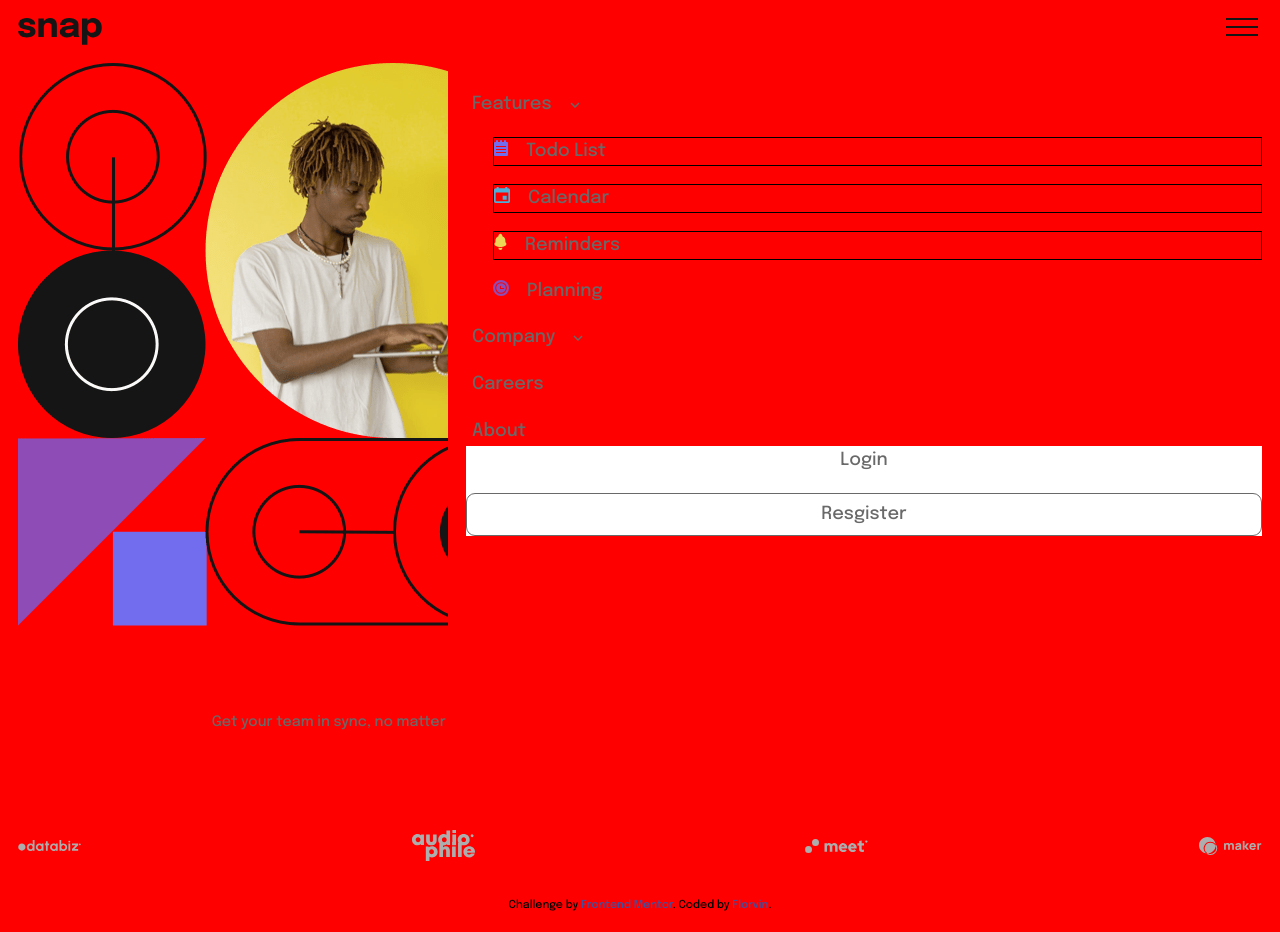
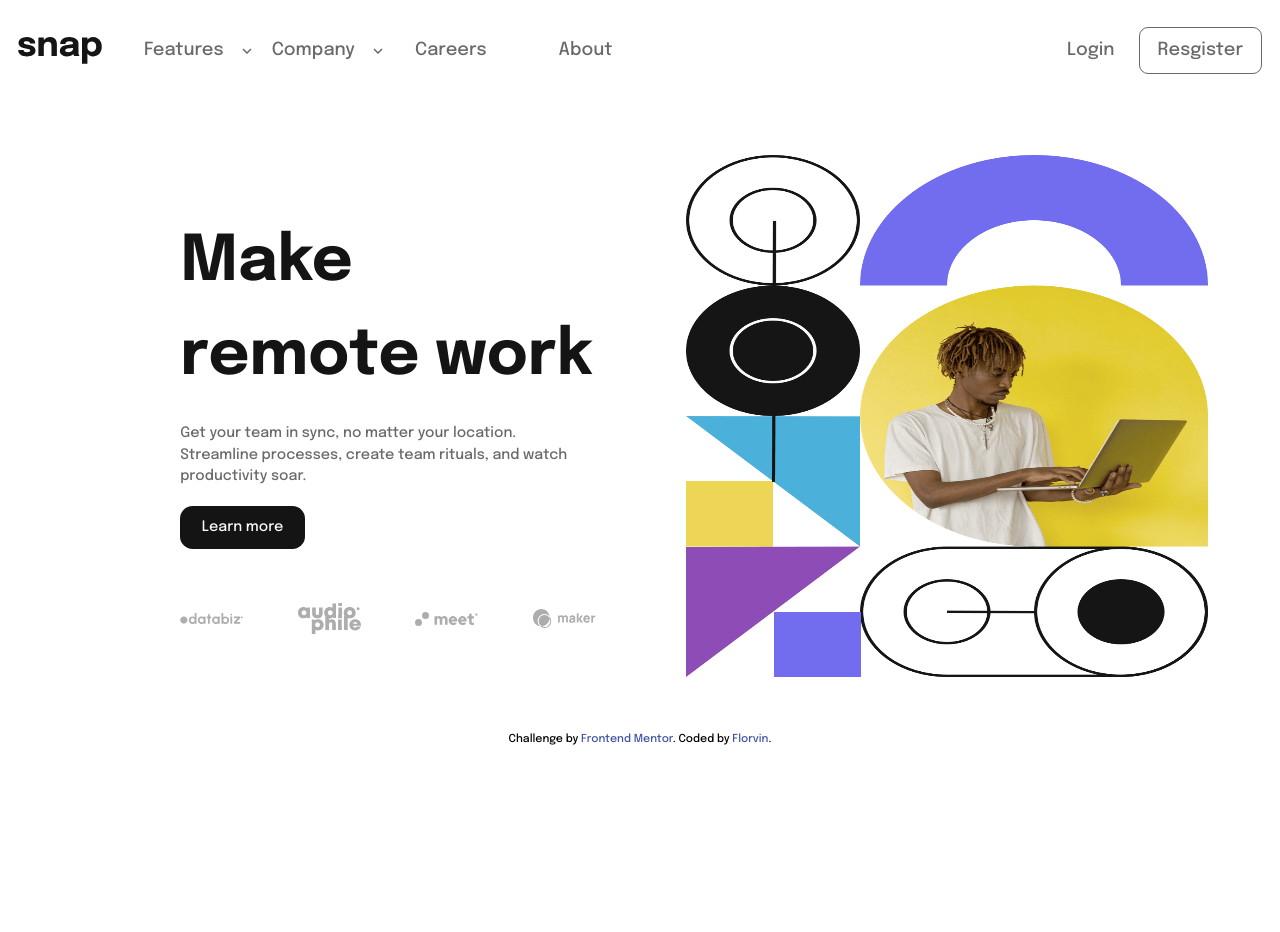
Before and after one commit to Florvin-04/intro-section-with-dropdown-navigation-main, a plain HTML site: page index.html in a window 1280 px wide. After the commit the page ends 800 px from the top, so only its background shows below. Drawn offline with Linux system fonts and the light colour scheme.

Commit message:
Done Challenge by frontendmentor.io

```diff
--- a/index.html
+++ b/index.html
@@ -1,7 +1,7 @@
 <!DOCTYPE html>
 <html lang="en">
   <head>
-    <meta charset="UTF-8" />
+    <met+- a charset="UTF-8" />
     <meta name="viewport" content="width=device-width, initial-scale=1.0" />
     <!-- displays site properly based on user's device -->
 
@@ -11,6 +11,7 @@
     <link href="https://fonts.googleapis.com/css2?family=Epilogue:wght@500;700&display=swap" rel="stylesheet" />
 
     <link rel="stylesheet" href="style.css" />
+    <script src="index.js" defer></script>
     <title>Frontend Mentor | Intro section with dropdown navigation</title>
 
     <!-- Feel free to remove these styles or customise in your own stylesheet 👍 -->
@@ -33,41 +34,52 @@
         <span class="sr-only">menu</span>
       </button>
 
-      <aside class="side-nav">
+      <aside class="side-nav" data-visibility="false">
+        <nav class="main-nav">
+          <div class="list">
             <ul role="list">
               <li class="btn-feature-cont">
                 <button class="features" href="#">Features</button>
                 <div class="down-toggle">
-              <ul role="list">
+                  <ul data-animate-feature="false" class="feature-animation" role="list">
                     <li>
-                  <a class="todo-list" href="#">Todo List</a>
+                      <a class="todo-list feature-list" href="#">Todo List</a>
                     </li>
                     <li>
-                  <a class="calendar" href="#">Calendar</a>
+                      <a class="calendar feature-list" href="#">Calendar</a>
                     </li>
                     <li>
-                  <a class="reminders" href="#">Reminders</a>
+                      <a class="reminders feature-list" href="#">Reminders</a>
                     </li>
                     <li>
-                  <a class="planning" href="#">Planning</a>
+                      <a class="planning feature-list" href="#">Planning</a>
                     </li>
                   </ul>
                 </div>
               </li>
-          <li>
+              <li class="btn-compant-cont">
                 <button class="company" href="#">Company</button>
+                <div class="down-toggle">
+                  <ul role="list" data-animate-company="false" class="company-animation">
+                    <li><a href="#">History</a></li>
+                    <li><a href="#">Our Team</a></li>
+                    <li><a href="#">Blog</a></li>
+                  </ul>
+                </div>
               </li>
               <li>
-            <button href="#">Careers</button>
+                <button class="careers" href="#">Careers</button>
               </li>
               <li>
-            <button href="#">About</button>
+                <button class="about" href="#">About</button>
               </li>
             </ul>
+          </div>
           <div class="side-nav-buttons">
             <button class="login">Login</button>
             <button class="register">Resgister</button>
           </div>
+        </nav>
       </aside>
     </header>
 
@@ -76,6 +88,7 @@
         <img class="image-mobile" src="./images/image-hero-mobile.png" alt="" />
         <img class="image-pc" src="./images/image-hero-desktop.png" alt="" />
       </div>
+      <div class="left">
         <div class="mid-cont">
           <h1>Make remote work</h1>
           <p>Get your team in sync, no matter your location. Streamline processes, create team rituals, and watch productivity soar.</p>
@@ -89,6 +102,7 @@
             <li><img src="./images/client-maker.svg" alt="" /></li>
           </ul>
         </div>
+      </div>
     </main>
 
     <div class="attribution">Challenge by <a href="https://www.frontendmentor.io?ref=challenge" target="_blank">Frontend Mentor</a>. Coded by <a href="https://github.com/Florvin-04/intro-section-with-dropdown-navigation-main">Florvin</a>.</div>
--- /dev/null
+++ b/index.js
@@ -0,0 +1,60 @@
+const body = document.querySelector("body");
+
+const hamburgerMenu = document.querySelector(".mobile-nav-toggle");
+const sideNav = document.querySelector(".side-nav[data-visibility='false']");
+
+const featureBtn = document.querySelector(".features");
+const featureContent = document.querySelector(`.feature-animation`);
+
+const companyBtn = document.querySelector(".company");
+const companyContent = document.querySelector(`.company-animation`);
+
+hamburgerMenu.addEventListener("click", () => {
+  const visibility = sideNav.getAttribute("data-visibility");
+  if (visibility === "false") {
+    sideNav.dataset.visibility = true;
+    hamburgerMenu.style.setProperty("background-image", "url(./images/icon-close-menu.svg)");
+    body.style.setProperty("background-color", "hsl(0 0% 41%)");
+  } else {
+    sideNav.dataset.visibility = false;
+    hamburgerMenu.style.setProperty("background-image", "url(./images/icon-menu.svg)");
+    body.style.setProperty("background-color", "white");
+    // hamburgerMenu.style.setProperty("height", "1rem");
+  }
+  //   console.log(sideNav.dataset.visibility);
+
+  //   sideNav.style.setProperty("transform", "translateX(0)");
+});
+
+featureBtn.addEventListener("click", () => {
+  const animate = featureContent.getAttribute("data-animate-feature");
+
+  if (animate === "false") {
+    featureContent.dataset.animateFeature = true;
+    featureBtn.style.setProperty("--feature-image", "url(./images/icon-arrow-up.svg)");
+    featureContent.style.setProperty("height", "10rem");
+    featureContent.style.setProperty("visibility", "visible");
+  } else {
+    featureContent.dataset.animateFeature = false;
+    featureBtn.style.setProperty("--feature-image", "url(./images/icon-arrow-down.svg)");
+    featureContent.style.setProperty("height", "0");
+    featureContent.style.setProperty("visibility", "hidden");
+  }
+  //   console.log(animate);
+});
+
+companyBtn.addEventListener("click", () => {
+  const animate = companyContent.getAttribute("data-animate-company");
+  //   console.log(animate);
+
+  if (animate === "false") {
+    companyContent.dataset.animateCompany = true;
+    companyBtn.style.setProperty("--feature-image", "url(./images/icon-arrow-up.svg)");
+    companyContent.style.setProperty("height", "7rem");
+  } else {
+    companyContent.dataset.animateCompany = false;
+    // companyContent.dataset.animateCompnay = false;
+    companyBtn.style.setProperty("--feature-image", "url(./images/icon-arrow-down.svg)");
+    companyContent.style.setProperty("height", "0");
+  }
+});
--- a/style.css
+++ b/style.css
@@ -95,7 +95,9 @@ header {
 
 .mobile-nav-toggle {
   background-image: url("./images/icon-menu.svg");
+  /* background-image: ; */
   background-repeat: no-repeat;
+  background-size: contain;
   /* aspect-ratio: 1; */
   height: 1rem;
   width: 2rem;
@@ -103,37 +105,54 @@ header {
   cursor: pointer;
   z-index: 12;
   background-color: transparent;
+  /* display: none; */
 }
 
 .side-nav {
   position: fixed;
-  background-color: red;
+  /* visibility: hidden; */
+  /* background-color: red; */
+  background-color: white;
   height: 100vh;
-  inset: 0 0 0 35%;
+  inset: 0 0 0 50%;
+  font-size: 0.7rem;
+
   /* display: none; */
 
   padding: 5rem 1rem 0 1rem;
+  transition: transform 400ms;
+  transform: translateX(100%);
 }
 
-.side-nav > ul {
+.side-nav[data-visibility="true"] {
+  transform: translateX(0%);
+}
+
+.btn-feature-cont {
+  font-size: inherit;
+  position: relative;
+}
+/* .side-nav ul {
   display: grid;
-  gap: 1rem;
-}
+  gap: rem;
+} */
 .side-nav button {
   color: hsl(var(--Neutral-Medium-Gray));
 }
 
-.features {
+.features,
+.company {
   position: relative;
 }
 
-.company {
-  position: relative;
+.careers {
+  margin-bottom: 1rem;
 }
 
 .features::after,
 .company::after {
   content: var(--feature-image, url("./images/icon-arrow-down.svg"));
+  /* content: var(--feature-image, url(./images/icon-arrow-up.svg)); */
   position: absolute;
   top: 0;
   margin-left: 1rem;
@@ -142,12 +161,29 @@ header {
 .down-toggle {
   padding-top: 1rem;
   padding-left: 1.5rem;
-  /* display: none; */
+  background-color: transparent;
+  overflow: hidden;
+}
+.feature-animation {
+  height: 0;
+  transition: height 500ms;
 }
 
-.down-toggle li:not(:last-child) {
-  border: 1px solid;
+.company-animation {
+  height: 0;
+  transition: height 500ms;
+}
+/* .down-toggle:hover {
+  height: 10rem;
+  background-color: #3e8e41;
+} */
+
+.down-toggle li {
+  /* border: 1px solid; */
   margin-bottom: 1rem;
+  /* font-size: rem; */
+  /* display: flex; */
+  /* align-items: center; */
 }
 .todo-list,
 .calendar,
@@ -158,21 +194,29 @@ header {
 
 .todo-list::before {
   content: url("./images/icon-todo.svg");
-  margin-right: 1rem;
+  margin-right: 0.5rem;
+  position: relative;
+  top: 0.1rem;
 }
 
 .calendar::before {
   content: url("./images/icon-calendar.svg");
-  margin-right: 1rem;
+  margin-right: 0.5rem;
+  position: relative;
+  top: 0.1rem;
 }
 
 .reminders::before {
   content: url("./images/icon-reminders.svg");
-  margin-right: 1rem;
+  margin-right: 0.5rem;
+  position: relative;
+  top: 0.1rem;
 }
 .planning::before {
   content: url("./images/icon-planning.svg");
-  margin-right: 1rem;
+  margin-right: 0.5rem;
+  position: relative;
+  top: 0.1rem;
 }
 
 a {
@@ -180,12 +224,18 @@ a {
   color: hsl(var(--Neutral-Medium-Gray));
 }
 
+.feature-list {
+  font-size: inherit;
+}
+
 .side-nav-buttons {
-  background-color: white;
+  margin-top: 2rem;
+  /* background-color: white; */
   display: flex;
   flex-direction: column;
   gap: 1rem;
 }
+
 .login {
   /* --color: hsl(var(--Neutral-Medium-Gray)); */
 }
@@ -238,6 +288,11 @@ button {
   padding: 0.6rem 1.2rem;
   font-size: 0.8rem;
 }
+.Learn-more:hover {
+  background-color: transparent;
+  color: black;
+  border: 1px solid black;
+}
 
 .partners {
   margin: 2rem 0;
@@ -255,8 +310,161 @@ button {
   object-fit: contain;
 }
 
-@media (min-width: 400px) {
+@media (min-width: 830px) {
   body {
-    background-color: red;
+    /* background-color: red; */
+  }
+  .mobile-nav-toggle {
+    display: none;
+  }
+  header {
+    justify-content: flex-start;
+    align-items: center;
+    /* justify-content: space-between; */
+  }
+  .side-nav {
+    /* visibility: visible; */
+    /* position: initial; */
+    /* inset: initial; */
+    /* display: flex; */
+    /* background-color: red; */
+    /* width: 10%; */
+
+    all: unset;
+  }
+
+  .main-nav {
+    /* width: 100%; */
+    /* display: flex; */
+    /* background-color: red;
+    justify-content: space-evenly; */
+    /* border: 1px solid red; */
+    /* height: 100%; */
+    /* width: 100vw; */
+    display: flex;
+    /* justify-content: center; */
+    /* align-items: center; */
+  }
+
+  .main-nav > .list > ul {
+    margin-left: 2rem;
+    /* border: 1px solid red; */
+    display: flex;
+    justify-content: center;
+    align-items: center;
+    gap: 2rem;
+  }
+
+  .feature-list {
+    align-self: flex-end;
+  }
+
+  .side-nav-buttons {
+    /* border: 1px solid red; */
+    position: absolute;
+    margin-top: 0.5rem;
+    display: flex;
+    right: 1rem;
+    /* background-color: rebeccapurple; */
+    flex-direction: row;
+    /* justify-content: center; */
+    /* align-items: center; */
+    /* margin-inline: auto; */
+  }
+
+  .features,
+  .company,
+  .careers {
+    margin-top: 1rem;
+  }
+  .careers,
+  .about {
+    /* border: 1px solid red; */
+    padding: 0 1rem;
+  }
+
+  .down-toggle li {
+    padding-left: 1rem;
+  }
+  .down-toggle li:first-child {
+    padding-top: 1rem;
+  }
+  .down-toggle li:last-child {
+    margin-bottom: 1rem;
+  }
+
+  .feature-animation {
+    left: -4rem;
+
+    position: absolute;
+    background-color: white;
+    /* height: 1rem; */
+    border-radius: 1rem;
+    box-shadow: -2px 1px 21px -7px rgba(0, 0, 0, 0.75);
+    /* padding: 100rem; */
+    /* visibility: hidden; */
+    overflow: hidden;
+    width: 9rem;
+  }
+
+  .btn-compant-cont {
+    position: relative;
+  }
+
+  .company-animation {
+    position: absolute;
+    background-color: white;
+    box-shadow: -2px 1px 21px -7px rgba(0, 0, 0, 0.75);
+    border-radius: 1rem;
+    width: 7rem;
+    overflow: hidden;
+    left: 0;
+  }
+
+  main {
+    /* border: 1px solid red; */
+    display: flex;
+    padding: 3rem;
+    flex-direction: row-reverse;
+    gap: 4rem;
+    /* height: 80vh */
+    align-items: center;
+  }
+  .left {
+    display: flex;
+    flex-direction: column;
+    /* border: 1px solid red; */
+    padding: 1rem;
+    /* justify-content: center; */
+  }
+  .mid-cont {
+    align-items: flex-start;
+    text-align: left;
+  }
+
+  .mid-cont > h1 {
+    font-size: 3.5rem;
+    width: 11ch;
+  }
+  .mid-cont > p {
+    width: 50ch;
+  }
+
+  .image-pc {
+    display: block;
+    height: 29rem;
+    width: 29rem;
+  }
+  .image-mobile {
+    display: none;
+  }
+
+  .partners {
+    margin-top: 3rem;
+    margin-bottom: auto;
+  }
+  .register {
+    padding: 0.5rem 1rem;
+    cursor: pointer;
   }
 }
```
Lines whose indentation alone changed are shown as unchanged.
